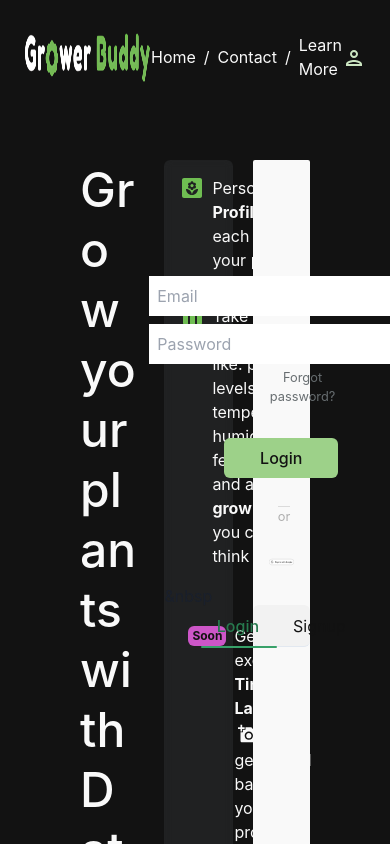
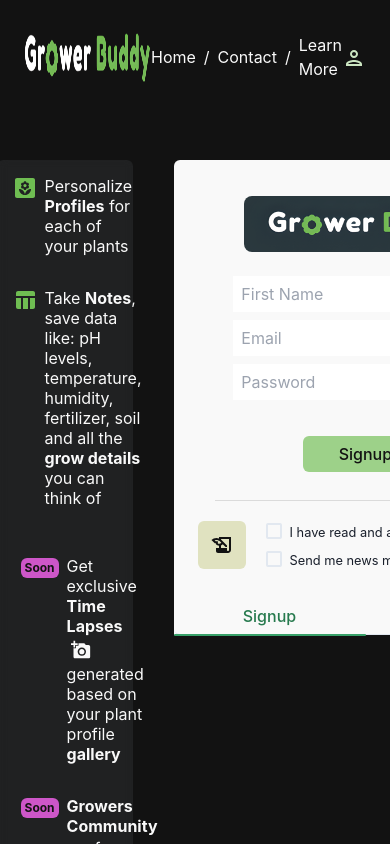
Before and after one commit to alvaropsouza/grower-buddy-frontend, a Next.js app: page / in a window 390 px wide. Shown: the top 844 px of the page. Built offline with nearby package versions, Linux system fonts and the light colour scheme.

Commit message:
feat: improve responsivity

```diff
--- a/src/components/forms/login-form/LoginForm.tsx
+++ b/src/components/forms/login-form/LoginForm.tsx
@@ -50,7 +50,7 @@ function LoginForm() {
     <>
       <FormLogo />
       <form onSubmit={handleSubmit}>
-        <div className="flex w-[90%] flex-col items-center justify-center">
+        <div className="flex flex-col items-center justify-center">
           <input
             type="email"
             name="email"
--- a/src/components/forms/login-signup-form/LoginSignupForm.tsx
+++ b/src/components/forms/login-signup-form/LoginSignupForm.tsx
@@ -10,24 +10,25 @@ import { LoginForm, SignupForm } from "~/components/forms";
 
 export function LoginSignupForm() {
   return (
+    <div className="max-w-fit basis-2/5 items-center leading-tight">
       <Tabs
-      isLazy
         align="center"
         size="md"
         variant="enclosed"
         isFitted
-      className="w-[25%] items-center rounded-sm bg-[#f9f9f9]"
+        className="min-w-max rounded-t-md bg-[#f9f9f9] "
       >
         <TabPanels>
           <TabPanel>
-          <LoginForm />
+            <SignupForm />
           </TabPanel>
           <TabPanel>
-          <SignupForm />
+            <LoginForm />
           </TabPanel>
         </TabPanels>
 
-      <TabList className="rounded-md bg-[#f2f2f2] text-[#121212]">
+        <TabList className="rounded-md text-[#121212]">
+          <Tab _selected={{ color: "#277a4e", fontWeight: "500" }}>Signup</Tab>
           <Tab
             _selected={{
               color: "#277a4e",
@@ -36,9 +37,9 @@ export function LoginSignupForm() {
           >
             Login
           </Tab>
-        <Tab _selected={{ color: "#277a4e", fontWeight: "500" }}>Signup</Tab>
         </TabList>
         <TabIndicator height="2px" bg="green.500" borderRadius="1px" />
       </Tabs>
+    </div>
   );
 }
--- a/src/components/ui/TermsOfservice.tsx
+++ b/src/components/ui/TermsOfservice.tsx
@@ -20,7 +20,12 @@ function TermsOfServiceModal() {
         <TermsButton />
       </div>
 
-      <Modal onClose={onClose} isOpen={isOpen} isCentered>
+      <Modal
+        onClose={onClose}
+        isOpen={isOpen}
+        isCentered
+        scrollBehavior="inside"
+      >
         <ModalOverlay />
         <ModalContent>
           <ModalHeader>Terms of Service</ModalHeader>
--- a/src/pages/index.tsx
+++ b/src/pages/index.tsx
@@ -9,16 +9,11 @@ import YardIcon from "@mui/icons-material/Yard";
 import TableChartIcon from "@mui/icons-material/TableChart";
 import PeopleIcon from "@mui/icons-material/People";
 import AddAPhotoIcon from "@mui/icons-material/AddAPhoto";
-import {
-  Breadcrumb,
-  BreadcrumbItem,
-  BreadcrumbLink,
-  BreadcrumbSeparator,
-} from "@chakra-ui/react";
+import { Breadcrumb, BreadcrumbItem, BreadcrumbLink } from "@chakra-ui/react";
 
 export default function Home() {
   return (
-    <div className="bg-[#121212]">
+    <div className="min-w-screen min-h-screen overflow-hidden bg-[#121212]">
       <Head>
         <title>Grower Buddy</title>
         <meta
@@ -28,7 +23,6 @@ export default function Home() {
         <link rel="icon" href="/favicon.ico" />
       </Head>
 
-      <main className="min-w-screen min-h-screen overflow-hidden">
       <motion.div
         animate={{ y: [0, 5] }}
         transition={{ type: "spring", stiffness: 80 }}
@@ -58,9 +52,9 @@ export default function Home() {
         </div>
       </motion.div>
 
-        <div className="mx-20 mt-20 flex justify-center">
-          <div id="left-container" className="flex w-[75%]">
-            <div id="left-texts" className="mr-6 w-[35%] select-none">
+      <div className="m-20 flex justify-center ">
+        <div id="left-container" className="flex basis-8/12">
+          <div id="left-texts" className="mr-6 basis-4/12 select-none">
             <Text
               fontSize="5xl"
               color="#F9F9F9"
@@ -79,8 +73,8 @@ export default function Home() {
           {/* Features */}
           <div
             id="features"
-              className="h-fit w-[40%] rounded-md border-gray-100 bg-gray-400 bg-opacity-10
-              bg-clip-padding backdrop-blur-sm backdrop-filter"
+            className="h-fit w-[40%] rounded-md border-gray-100 bg-gray-400 bg-opacity-10 bg-clip-padding
+              leading-tight backdrop-blur-sm backdrop-filter"
           >
             <div>
               <div className="flex p-4 text-[#F9F9F9]">
@@ -97,8 +91,7 @@ export default function Home() {
                   <b> grow details </b>you can think of
                 </Text>
               </div>
-                &nbsp
-                <div className="flex p-4 text-[#F9F9F9]">
+              <div className="mt-4 flex p-4 text-[#F9F9F9]">
                 <Text className="mr-2 text-[#6FBD52]" />
                 <Text className="mr-2 mt-0.5 h-fit select-none rounded-md bg-[#CD56C8] px-1 py-0.5 text-xs font-bold text-[#121212]">
                   Soon
@@ -127,7 +120,6 @@ export default function Home() {
         </div>
         <LoginSignupForm />
       </div>
-      </main>
     </div>
   );
 }
```
Lines whose indentation alone changed are shown as unchanged.
